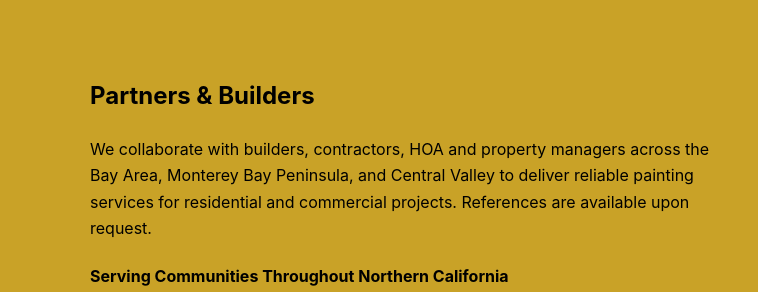
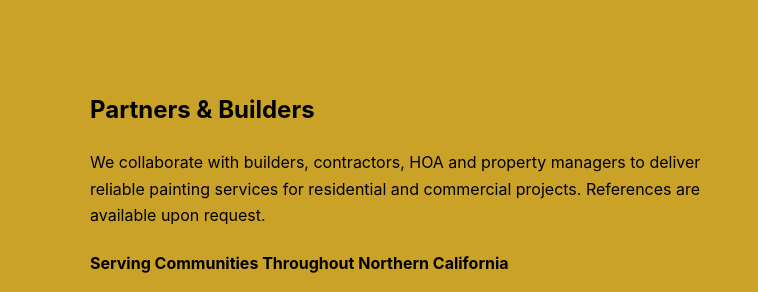
Before and after one commit to kikidevs2/A-SWebsite, a plain HTML site: page index.html in a window 1280 px wide. Shown: the part 2606-2898 px from the top of the page, 0-758 px from the left. Drawn offline with nearby package versions, Linux system fonts and the light colour scheme; a script that the page names is missing.

Commit message:
Update index.html

```diff
--- a/index.html
+++ b/index.html
@@ -169,7 +169,7 @@
       <div class="container area-grid">
         <div>
           <h2>Partners & Builders</h2>
-          <p>We collaborate with builders, contractors, HOA and property managers across the Bay Area, Monterey Bay Peninsula, and Central Valley to deliver reliable painting services for residential and commercial projects. References are available upon request.</p>
+          <p>We collaborate with builders, contractors, HOA and property managers to deliver reliable painting services for residential and commercial projects. References are available upon request.</p>
           <h4>Serving Communities Throughout Northern California</h4>
           <ul>
             <li>Bay Area</li>
```
